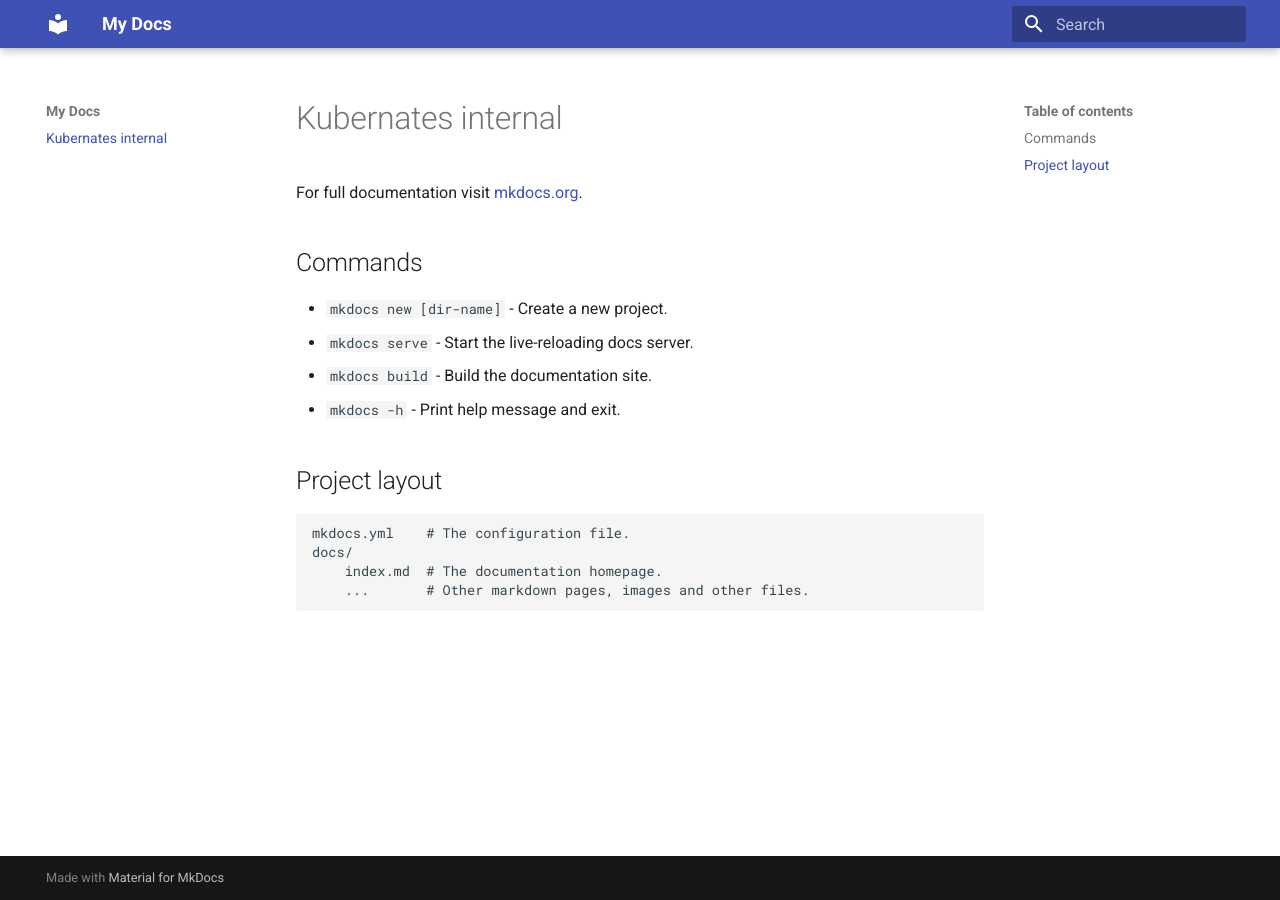
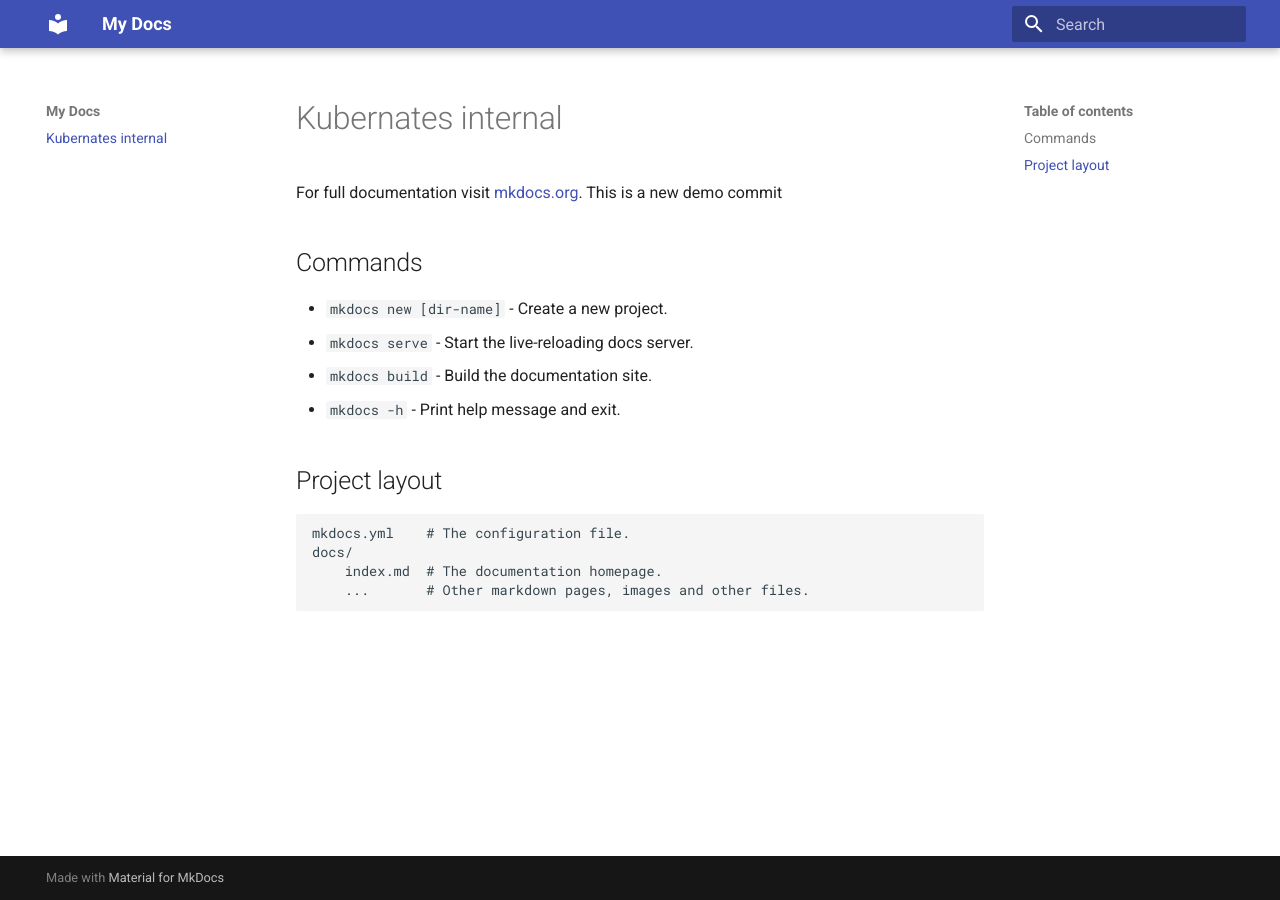
Before and after one commit to xkx9431/dev-notes-java, an MkDocs documentation site: the page built from docs/index.md, in a window 1280 px wide. Built offline with MkDocs 1.6.1 and Material for MkDocs 9.7.7, drawn with Linux system fonts in a browser that asks for light colours.

```diff
--- a/docs/index.md
+++ b/docs/index.md
@@ -1,6 +1,7 @@
 # Kubernates internal
 
 For full documentation visit [mkdocs.org](https://www.mkdocs.org).
+This is a new demo commit
 
 ## Commands
 
```
